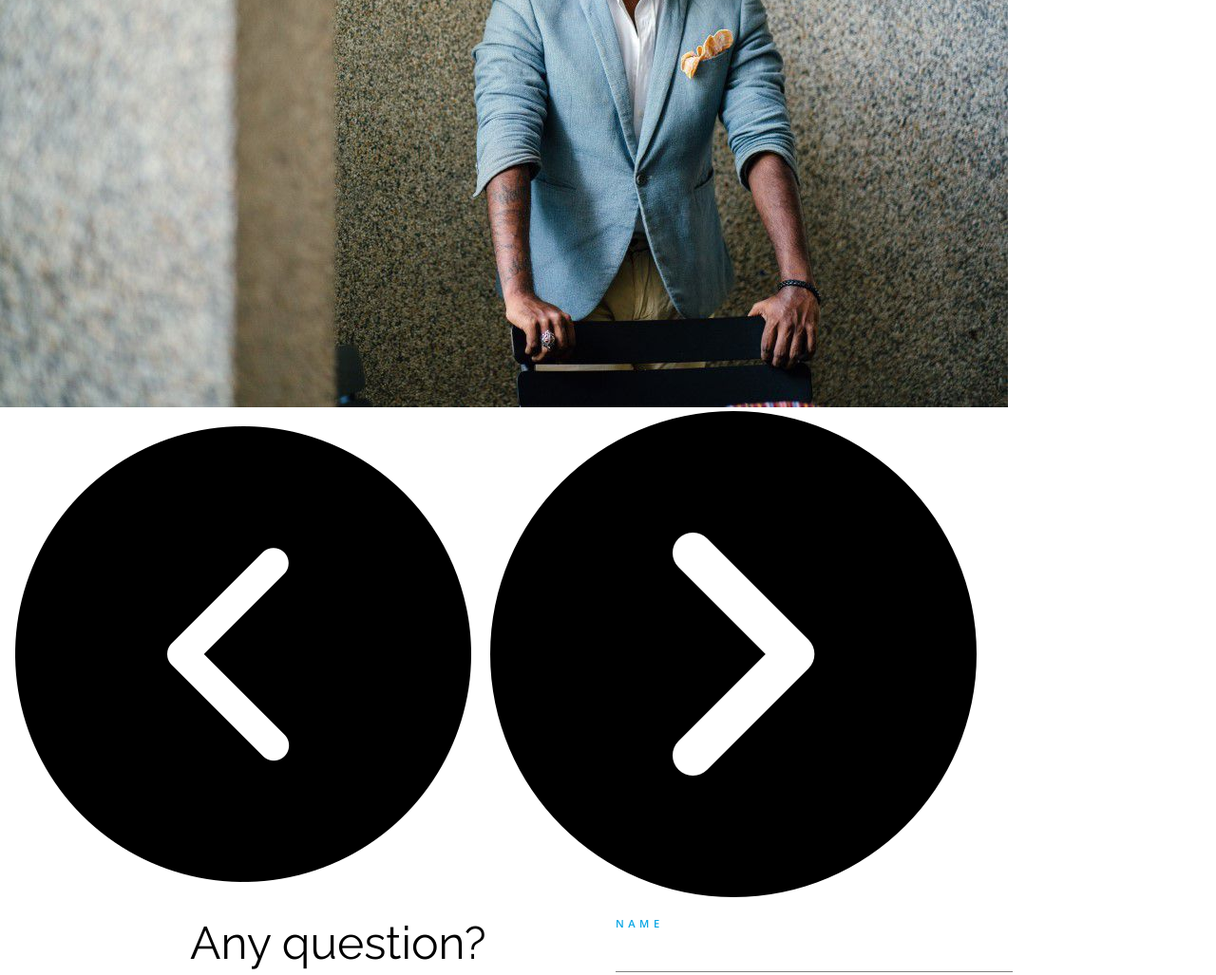
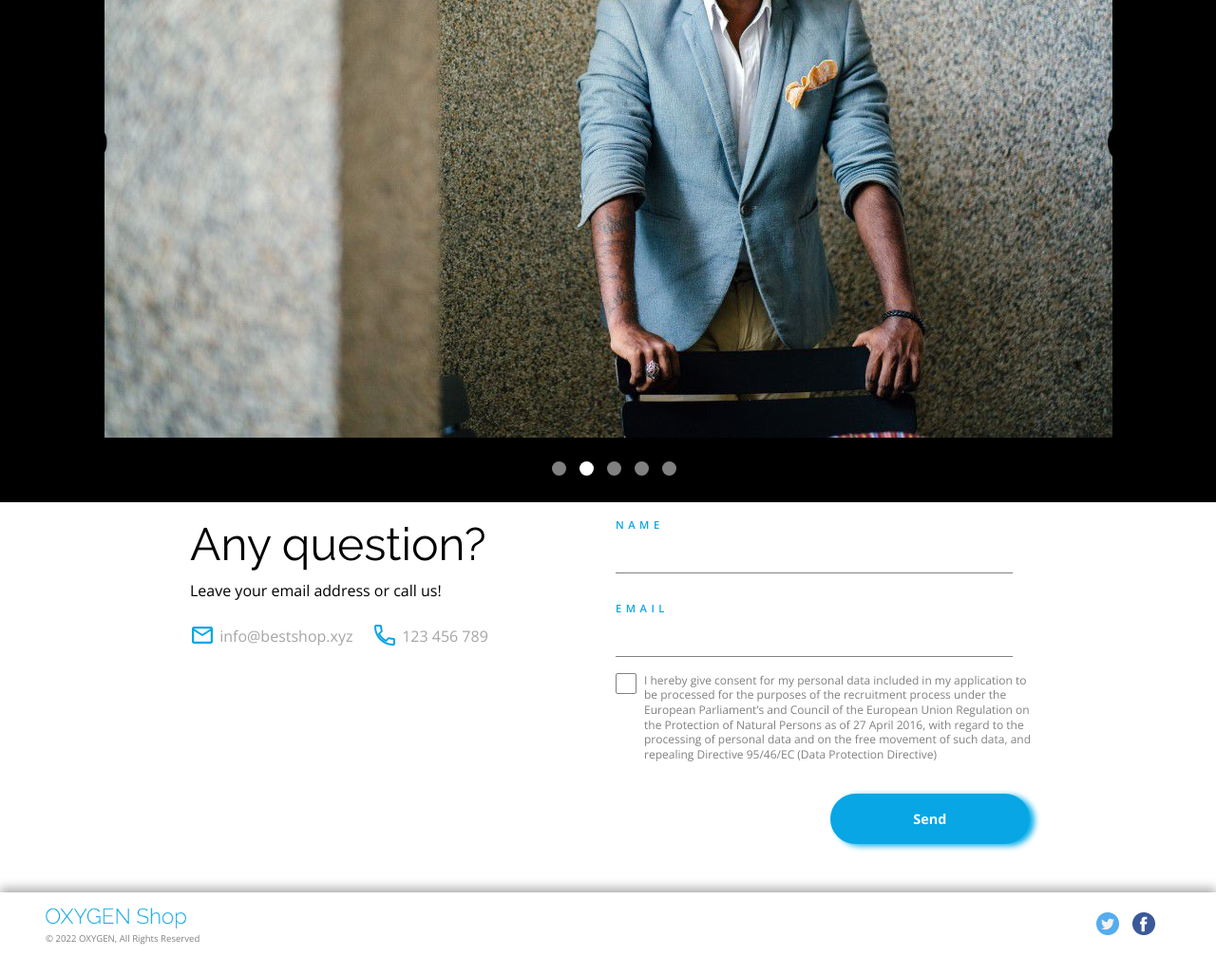
Before and after one commit to OscarGrC/Oxygen-Shop, a plain HTML site: page index.html in a window 1280 px wide. Shown: the part 3420-4447 px from the top of the page at 95% size. Drawn offline with nearby package versions, Linux system fonts and the light colour scheme.

Commit message:
slider not style jet

```diff
--- a/index.html
+++ b/index.html
@@ -270,11 +270,15 @@
     </section>
     <!--Slider-->
     <div id="slider" class="slider">
-        <img class="slider__img" src="resources/slider1.jpg" />
-        <img class="slider__back" src="resources/Sliderback.png" />
-        <img class="slider__next" src="resources/Slidernext.png" />
-        <div class="slider_perls">
-
+        <img class="slider__img" id="sliderImg" src="resources/slider0.jpg" />
+        <img class="slider__back" id="backBtn" src="resources/Sliderback.png" />
+        <img class="slider__next" id="nextBtn" src="resources/Slidernext.png" />
+        <div class="slider__perls">
+            <span class="slider__perls__dot" id="perl0"></span>
+            <span class="slider__perls__dot" id="perl1"></span>
+            <span class="slider__perls__dot" id="perl2"></span>
+            <span class="slider__perls__dot" id="perl3"></span>
+            <span class="slider__perls__dot" id="perl4"></span>
         </div>
     </div>
     <!--Formulario-->
@@ -335,6 +339,7 @@
     <script type="module" src="js/Components/form-component.js"></script>
     <script type="module" src="js/Components/pricing-component.js"></script>
     <script type="module" src="js/Components/popUp-component.js"></script>
+    <script type="module" src="js/Components/slider-component.js"></script>
 </body>
 <!--Footer-->
 <footer class="footerPage">
--- /dev/null
+++ b/js/Components/slider-component.js
@@ -0,0 +1,66 @@
+
+class SliderComponent {
+    constructor(sliderId) {
+        //Elementos DOM
+        this.slider = document.getElementById(sliderId)
+        this.nextButton = document.getElementById('nextBtn')
+        this.backButton = document.getElementById('backBtn')
+        this.actualImg = document.getElementById('sliderImg')
+        this.perls = [
+            document.getElementById("perl0"),
+            document.getElementById("perl1"),
+            document.getElementById("perl2"),
+            document.getElementById("perl3"),
+            document.getElementById("perl4")
+        ];
+        this.imgIndex = 0
+        this.imageRepository = [
+            "resources/slider0.jpg",
+            "resources/slider1.jpg",
+            "resources/slider2.jpg",
+            "resources/slider3.jpg",
+            "resources/slider4.jpg"
+        ]
+        this.perls[0].style.backgroundColor = "white"
+        this.initializeEvents()
+    }
+    initializeEvents() {
+        this.nextButton.addEventListener('click', () => this.nextImg())
+        this.backButton.addEventListener('click', () => this.backImg())
+        window.addEventListener('scroll', () => this.updateProgressBar())
+        this.automaticNext()
+    }
+
+    nextImg() {
+        this.imgIndex++
+        if (this.imgIndex >= this.imageRepository.length) {
+            this.imgIndex = 0
+        }
+        this.actualImg.src = this.imageRepository[this.imgIndex]
+        this.selectPerl(this.imgIndex)
+
+
+    }
+
+    backImg() {
+        this.imgIndex--
+        if (this.imgIndex < 0) {
+            this.imgIndex = (this.imageRepository.length - 1)
+        }
+        this.actualImg.src = this.imageRepository[this.imgIndex]
+        this.selectPerl(this.imgIndex)
+    }
+
+    selectPerl(index) {
+        this.perls.forEach((element, index) => element.style.backgroundColor = "grey")
+        this.perls[index].style.backgroundColor = "white";
+    }
+
+    automaticNext() {
+        setInterval(() => {
+            this.nextImg();
+        }, 5000);
+    }
+}
+
+const slider = new SliderComponent("slider");
--- a/styles/_slider.scss
+++ b/styles/_slider.scss
@@ -0,0 +1,46 @@
+.slider {
+    text-align: center;
+    background-color: black;
+    position: relative;
+
+    &__img {
+        margin-top: 2em;
+        margin-bottom: 4em;
+        max-width: 90%;
+    }
+
+    &__back {
+        position: absolute;
+        left: 5%;
+        top: 50%;
+        width: 50px background-color: transparent;
+        cursor: pointer;
+    }
+
+    &__next {
+        position: absolute;
+        right: 5%;
+        top: 50%;
+        width: 50px;
+        cursor: pointer;
+        background-color: transparent;
+    }
+
+    &__perls {
+        position: absolute;
+        left: 45%;
+        bottom: 3%;
+        background-color: transparent;
+
+        &__dot {
+            display: inline-block;
+            width: 15px;
+            height: 15px;
+            margin: 0 5px;
+            border-radius: 50%;
+            background-color: grey;
+            cursor: pointer;
+            transition: background-color 0.3s;
+        }
+    }
+}
```
Also changed, not shown: resources/slider0.jpg (renamed from resources/slider5.jpg), styles/style.css, 1 other file.
